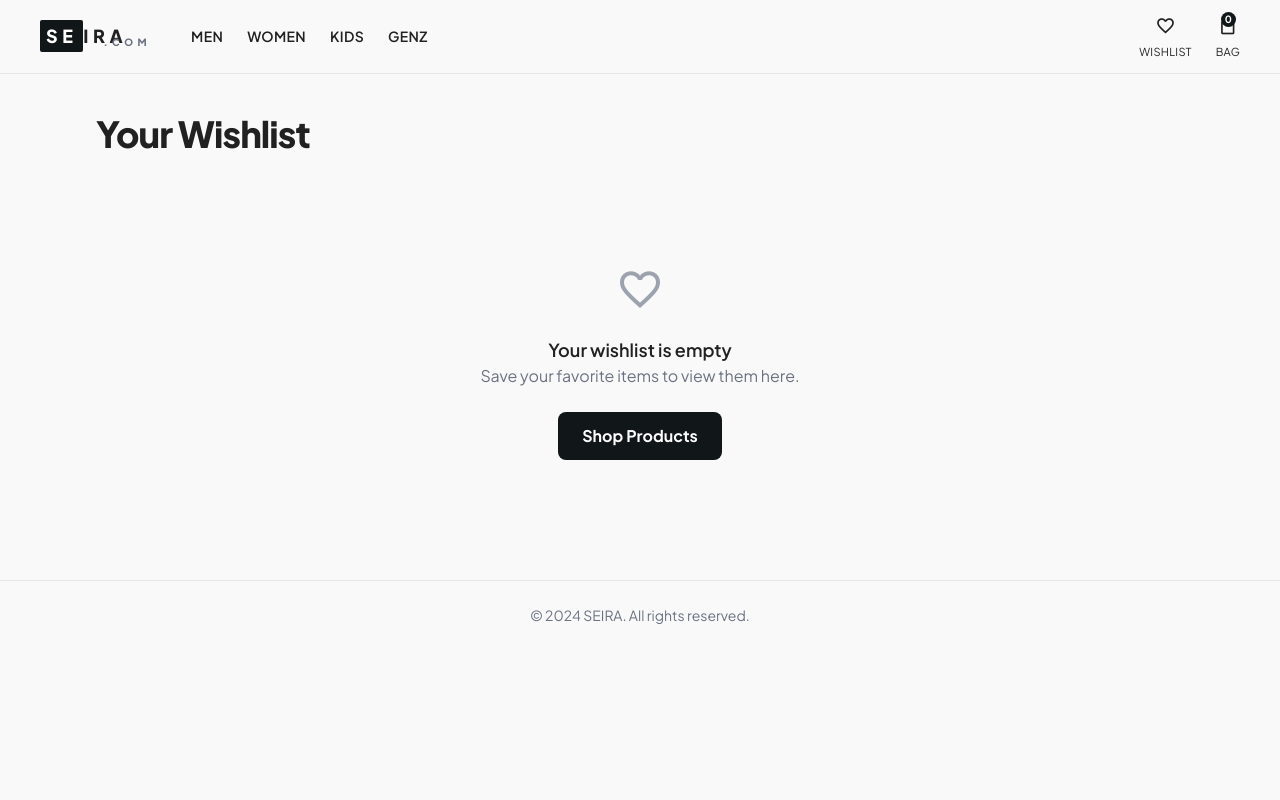
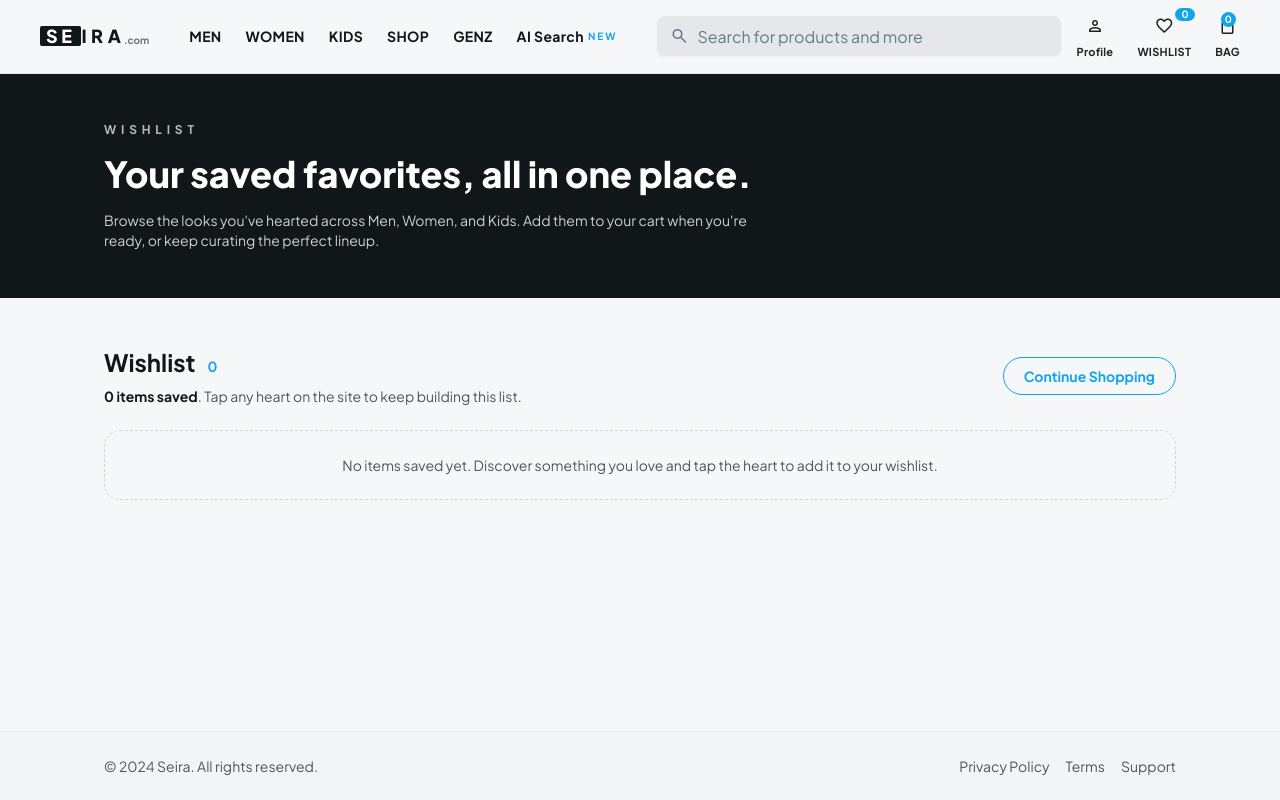
Before and after one commit to Seira2025/App, a plain HTML site: page frontend/wishlist.html in a window 1280 px wide. Drawn offline with nearby package versions, Linux system fonts and the light colour scheme.

Commit message:
Update wishlist.html

```diff
--- a/frontend/wishlist.html
+++ b/frontend/wishlist.html
@@ -1,161 +1,178 @@
 <!DOCTYPE html>
-<html class="light" lang="en">
-<head>
+
+<html class="light" lang="en"><head>
 <meta charset="utf-8"/>
-<meta name="viewport" content="width=device-width, initial-scale=1.0"/>
-<title>Wishlist – Seira</title>
-
-<!-- Tailwind -->
+<meta content="width=device-width, initial-scale=1.0" name="viewport"/>
+<title>Seira - Wishlist</title>
 <script src="https://cdn.tailwindcss.com?plugins=forms,container-queries"></script>
-
-<!-- Fonts -->
-<link rel="preconnect" href="https://fonts.googleapis.com"/>
-<link rel="preconnect" href="https://fonts.gstatic.com" crossorigin/>
-<link href="https://fonts.googleapis.com/css2?family=Plus+Jakarta+Sans:wght@400;500;600;700;800&display=swap" rel="stylesheet"/>
+<link href="https://fonts.googleapis.com" rel="preconnect"/>
+<link crossorigin="" href="https://fonts.gstatic.com" rel="preconnect"/>
+<link href="https://fonts.googleapis.com/css2?family=Plus+Jakarta+Sans:wght@400;500;700;800&display=swap" rel="stylesheet"/>
 <link href="https://fonts.googleapis.com/css2?family=Material+Symbols+Outlined" rel="stylesheet"/>
-
 <script>
     tailwind.config = {
       darkMode: "class",
       theme: {
         extend: {
           colors: {
-        "primary": "#111618",
-        "background-light": "#F9F9F9",
+            "primary": "#13a4ec",
+            "background-light": "#f6f7f8",
             "background-dark": "#101c22",
           },
           fontFamily: {
             "display": ["Plus Jakarta Sans", "Noto Sans", "sans-serif"]
-      }
-    }
-  }
+          },
+        },
+      },
     }
   </script>
-
-<style>
-.material-symbols-outlined {
-  font-variation-settings: 'FILL' 0, 'wght' 400, 'GRAD' 0, 'opsz' 24;
-}
-</style>
 </head>
-
-<body class="bg-background-light dark:bg-background-dark font-display text-[#212121] dark:text-gray-200">
-
-<!-- NAVBAR -->
-<header class="sticky top-0 z-50 flex justify-center border-b border-gray-200 bg-background-light/80 dark:bg-background-dark/80 backdrop-blur-sm">
-  <div class="flex items-center gap-6 px-4 sm:px-10 py-3 w-full max-w-7xl">
-
-    <a href="/" class="text-lg font-black tracking-[0.25em] uppercase relative flex items-center">
-      <span class="px-1.5 py-0.5 bg-[#111618] text-white dark:bg-white dark:text-[#111618] rounded-sm">SE</span>IRA
-      <span class="absolute -bottom-1 -right-6 text-[10px] text-gray-500">.com</span>
+<body class="font-display bg-background-light dark:bg-background-dark text-[#222222] dark:text-gray-200">
+<div class="relative flex h-auto min-h-screen w-full flex-col">
+<header class="sticky top-0 z-50 flex w-full justify-center border-b border-solid border-gray-200/80 dark:border-gray-700/80 bg-background-light/80 dark:bg-background-dark/80 backdrop-blur-sm">
+  <div class="flex items-center gap-4 flex-nowrap whitespace-nowrap px-4 sm:px-10 py-3 w-full max-w-7xl">
+    <div class="flex items-center gap-6 flex-shrink-0">
+      <div class="flex items-center gap-4">
+        <div class="flex flex-col leading-tight uppercase">
+          <a class="relative inline-flex items-center text-lg font-black tracking-[0.25em] text-[#111618] dark:text-white" href="/pages/home">
+            <span class="inline-flex px-1.5 py-0.5 rounded-sm bg-[#111618] dark:bg-white text-white dark:text-[#111618] tracking-[0.2em] items-center leading-none h-5">SE</span>IRA
+            <span class="absolute -bottom-1 -right-6 text-[10px] font-semibold tracking-normal lowercase text-gray-500 dark:text-gray-300">.com</span>
           </a>
-
-    <nav class="hidden lg:flex items-center gap-6 text-sm font-semibold uppercase tracking-wide ml-10">
-      <a href="/products?category=men">Men</a>
-      <a href="/products?category=women">Women</a>
-      <a href="/products?category=kids">Kids</a>
-      <a href="/products">GENZ</a>
+        </div>
+      </div>
+      <nav class="hidden lg:flex items-center gap-6 text-sm font-semibold uppercase tracking-wide text-[#111618] ml-10">
+        <a class="hover:text-primary transition-colors" href="/pages/products?category=men">Men</a>
+        <a class="hover:text-primary transition-colors" href="/pages/products?category=women">Women</a>
+        <a class="hover:text-primary transition-colors" href="/pages/products?category=kids">Kids</a>
+        <a class="hover:text-primary transition-colors" href="#" data-shop-trigger role="button" aria-haspopup="dialog">Shop</a>
+        <a class="hover:text-primary transition-colors" href="/pages/products">GENZ</a>
+        <div class="flex items-center gap-1">
+          <button class="hover:text-primary transition-colors" type="button" data-ai-search-trigger>AI Search</button>
+          <span class="text-[10px] font-bold text-primary tracking-[0.2em] uppercase">New</span>
+        </div>
       </nav>
-
-    <div class="flex gap-6 ml-auto text-[11px] uppercase tracking-wide">
-      <a href="/wishlist" class="flex flex-col items-center gap-1">
+    </div>
+    <div class="hidden md:flex flex-1 justify-center sm:ml-6">
+      <label class="flex flex-col min-w-[240px] !h-10 w-full max-w-xl">
+        <div class="flex w-full flex-1 items-stretch rounded-lg h-full shadow-sm">
+          <div class="text-[#617c89] dark:text-gray-400 flex bg-gray-200 dark:bg-gray-800 items-center justify-center pl-3 rounded-l-lg border-r-0">
+            <span class="material-symbols-outlined" style="font-size: 20px;">search</span>
+          </div>
+          <input class="form-input flex w-full min-w-0 flex-1 resize-none overflow-hidden rounded-lg text-[#111618] dark:text-white focus:outline-0 focus:ring-0 border-none bg-gray-200 dark:bg-gray-800 focus:border-none h-full placeholder:text-[#617c89] dark:placeholder:text-gray-400 px-4 rounded-l-none border-l-0 pl-2 text-base font-normal leading-normal" placeholder="Search for products and more" value=""/>
+        </div>
+      </label>
+    </div>
+    <div class="flex gap-6 ml-auto text-[11px] font-semibold uppercase tracking-wide text-[#222222] dark:text-gray-200">
+      <button class="flex flex-col items-center justify-center gap-1" data-profile-trigger>
+        <span class="material-symbols-outlined text-xl">person</span>
+        <span>Profile</span>
+      </button>
+      <a class="relative flex flex-col items-center justify-center gap-1" href="/pages/wishlist">
         <span class="material-symbols-outlined text-xl">favorite</span>
         <span>Wishlist</span>
+        <span class="absolute -top-1 -right-1 rounded-full bg-primary text-white text-[10px] font-bold px-1 min-w-[1.25rem] text-center leading-tight" data-wishlist-count>0</span>
       </a>
-
-      <a href="/cart" class="relative flex flex-col items-center gap-1">
+      <a class="relative flex flex-col items-center justify-center gap-1" href="/pages/cart">
         <span class="material-symbols-outlined text-xl">shopping_bag</span>
         <span>Bag</span>
-        <span class="absolute top-0 right-1 bg-primary text-white text-[10px] font-bold px-1 rounded-full" data-cart-count>0</span>
+        <span class="absolute top-0 right-1 rounded-full bg-primary text-white text-[10px] font-bold px-1" data-cart-count>0</span>
       </a>
     </div>
   </div>
 </header>
-
-<!-- MAIN CONTENT -->
-<main class="w-full max-w-6xl mx-auto px-4 sm:px-6 lg:px-8 py-10">
-
-  <h1 class="text-4xl font-black mb-8 tracking-tight">Your Wishlist</h1>
-
-  <!-- Empty State -->
-  <div id="wishlist-empty" class="hidden text-center py-20">
-    <span class="material-symbols-outlined text-5xl text-gray-400">favorite</span>
-    <p class="text-lg font-semibold mt-4">Your wishlist is empty</p>
-    <p class="text-gray-500">Save your favorite items to view them here.</p>
-    <a href="/products" class="mt-6 inline-block bg-primary text-white px-6 py-3 rounded-lg font-bold">Shop Products</a>
+<div id="profile-modal" class="fixed inset-0 z-[9999] hidden">
+  <div class="absolute inset-0 bg-black/60" data-profile-close></div>
+  <div class="relative max-w-sm w-full mx-auto mt-24 bg-white dark:bg-background-dark rounded-2xl shadow-2xl border border-gray-100 dark:border-gray-800 overflow-hidden">
+    <div class="h-1 bg-primary"></div>
+    <div class="p-6 space-y-4">
+      <div class="flex items-start justify-between">
+        <div>
+          <p class="text-sm font-semibold text-gray-500 uppercase tracking-[0.2em]">Welcome</p>
+          <p class="text-base text-gray-600 dark:text-gray-300">To access account and manage orders</p>
         </div>
-
-  <!-- Wishlist Items -->
-  <div id="wishlist-container" class="grid grid-cols-1 sm:grid-cols-2 lg:grid-cols-3 gap-6"></div>
-
-</main>
-
-<!-- FOOTER (Optional minimal) -->
-<footer class="text-center py-6 text-gray-500 text-sm border-t border-gray-200">
-  © 2024 SEIRA. All rights reserved.
-</footer>
-
-<script>
-// Wishlist Logic (LocalStorage)
-document.addEventListener("DOMContentLoaded", () => {
-  const wishlistContainer = document.getElementById("wishlist-container");
-  const emptyState = document.getElementById("wishlist-empty");
-
-  const loadWishlist = () => {
-    let items = JSON.parse(localStorage.getItem("wishlist") || "[]");
-
-    if (!items.length) {
-      wishlistContainer.classList.add("hidden");
-      emptyState.classList.remove("hidden");
-      return;
-    }
-
-    wishlistContainer.classList.remove("hidden");
-    emptyState.classList.add("hidden");
-    wishlistContainer.innerHTML = "";
-
-    items.forEach((item, index) => {
-      const card = document.createElement("div");
-      card.className = "bg-white dark:bg-gray-800 rounded-lg shadow-sm p-4 flex flex-col gap-3";
-
-      card.innerHTML = `
-        <img src="${item.image}" class="w-full rounded-lg aspect-[4/5] object-cover"/>
-
-        <h3 class="text-lg font-bold">${item.title}</h3>
-        <p class="text-primary font-bold">${item.price}</p>
-
-        <div class="flex gap-3 mt-auto">
-          <a href="/product?id=${item.id}"
-             class="flex-1 bg-primary text-white text-center py-2 rounded-lg font-semibold">
-            View
-          </a>
-
-          <button data-remove="${index}"
-            class="px-3 py-2 bg-red-500 text-white rounded-lg font-semibold">
-            Remove
+        <button class="text-gray-400 hover:text-primary" data-profile-close>
+          <span class="material-symbols-outlined">close</span>
         </button>
       </div>
-      `;
-
-      wishlistContainer.appendChild(card);
-    });
+      <button class="w-full inline-flex items-center justify-center rounded-lg border border-primary text-primary font-bold uppercase tracking-[0.2em] py-2 hover:bg-primary/10 transition" type="button" data-simon-trigger>Login / Signup</button>
+      <div class="border-t border-gray-200 dark:border-gray-700 pt-4 grid grid-cols-2 gap-3 text-sm text-gray-700 dark:text-gray-300">
+        <span>Orders</span>
+        <span>Wishlist</span>
+        <span>Gift Cards</span>
+        <span>Contact Us</span>
+        <span class="flex items-center gap-2">Seira+ <span class="text-[10px] text-white bg-primary px-2 py-0.5 rounded-full uppercase">New</span></span>
+        <span>Seira Credit</span>
+        <span>Coupons</span>
+        <span>Saved Cards</span>
+        <span>Saved VPA</span>
+        <span>Saved Addresses</span>
+      </div>
+    </div>
+  </div>
+</div>
+<main class="flex flex-col flex-1 w-full">
+  <section class="w-full bg-[#111618] text-white">
+    <div class="max-w-6xl mx-auto px-4 sm:px-10 py-12 flex flex-col gap-4">
+      <p class="text-xs font-semibold uppercase tracking-[0.4em] text-white/70">Wishlist</p>
+      <h1 class="text-3xl sm:text-4xl font-black leading-tight">Your saved favorites, all in one place.</h1>
+      <p class="text-sm text-white/80 max-w-2xl">Browse the looks you've hearted across Men, Women, and Kids. Add them to your cart when you're ready, or keep curating the perfect lineup.</p>
+    </div>
+  </section>
+  <section class="flex-1 w-full bg-background-light dark:bg-background-dark py-12">
+    <div class="max-w-6xl mx-auto px-4 sm:px-10 space-y-6">
+      <div class="flex flex-col sm:flex-row sm:items-center sm:justify-between gap-4">
+        <div class="space-y-2">
+          <div class="flex items-baseline gap-3">
+            <h2 class="text-2xl font-bold text-[#111618] dark:text-white">Wishlist</h2>
+            <span class="text-sm font-semibold text-primary" data-wishlist-count>0</span>
+          </div>
+          <p class="text-sm text-gray-600 dark:text-gray-400">
+            <span class="font-semibold text-[#111618] dark:text-white" data-wishlist-count-text>0 items saved</span>. Tap any heart on the site to keep building this list.
+          </p>
+        </div>
+        <a class="inline-flex items-center justify-center rounded-full border border-primary text-primary text-sm font-semibold px-5 py-2 hover:bg-primary/5 transition" href="/pages/products">Continue Shopping</a>
+      </div>
+      <div class="space-y-4">
+        <div class="text-sm text-gray-600 dark:text-gray-400 border border-dashed border-gray-300 dark:border-gray-700 rounded-2xl p-6 text-center" data-wishlist-empty>
+          No items saved yet. Discover something you love and tap the heart to add it to your wishlist.
+        </div>
+        <div class="grid grid-cols-1 sm:grid-cols-2 xl:grid-cols-3 gap-6 hidden" data-wishlist-grid></div>
+      </div>
+    </div>
+  </section>
+</main>
+<footer class="w-full bg-gray-100 dark:bg-gray-900 border-t border-gray-200 dark:border-gray-800">
+  <div class="max-w-6xl mx-auto py-6 px-4 sm:px-10 text-sm text-gray-600 dark:text-gray-400 flex flex-col sm:flex-row items-center justify-between gap-4">
+    <p>© 2024 Seira. All rights reserved.</p>
+    <div class="flex gap-4">
+      <a class="hover:text-primary" href="#">Privacy Policy</a>
+      <a class="hover:text-primary" href="#">Terms</a>
+      <a class="hover:text-primary" href="#">Support</a>
+    </div>
+  </div>
+</footer>
+</div>
+<script src="/static/js/cart-indicator.js"></script>
+<script src="/static/js/ai-search-modal.js"></script>
+<script src="/static/js/shop-modal.js"></script>
+<script src="/static/js/simon-modal.js"></script>
+<script src="/static/js/wishlist.js"></script>
+<script>
+document.addEventListener('DOMContentLoaded', () => {
+  const profileModal = document.getElementById('profile-modal');
+  const toggleProfileModal = (shouldShow) => {
+    if (!profileModal) return;
+    profileModal.classList.toggle('hidden', !shouldShow);
+    document.body.classList.toggle('overflow-hidden', shouldShow);
   };
 
-  document.body.addEventListener("click", (e) => {
-    if (e.target.hasAttribute("data-remove")) {
-      const index = e.target.getAttribute("data-remove");
-      let items = JSON.parse(localStorage.getItem("wishlist") || "[]");
-      items.splice(index, 1);
-      localStorage.setItem("wishlist", JSON.stringify(items));
-      loadWishlist();
-    }
+  document.querySelectorAll('[data-profile-trigger]').forEach((btn) => {
+    btn.addEventListener('click', () => toggleProfileModal(true));
   });
 
-  loadWishlist();
+  profileModal?.querySelectorAll('[data-profile-close]').forEach((btn) => {
+    btn.addEventListener('click', () => toggleProfileModal(false));
+  });
 });
 </script>
-
-<script src="/static/js/cart-indicator.js"></script>
-
-</body>
-</html>
+</body></html>
```
Lines whose indentation alone changed are shown as unchanged.
